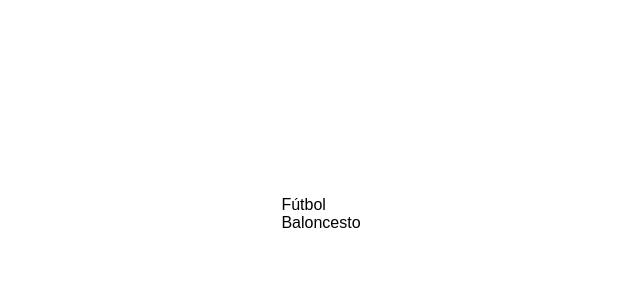
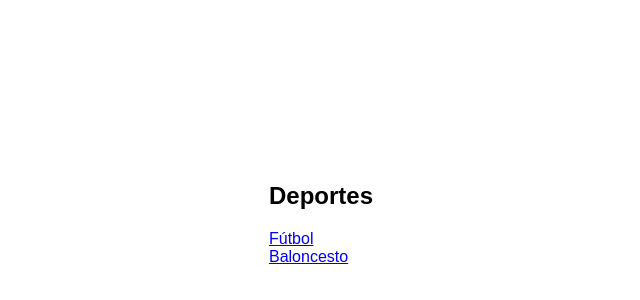
Before and after one commit to vmenflo/LosConvocados, a React (Vite) app in the folder frontend/: page /home in a window 1280 px wide. Shown: the part 186-486 px from the top of the page, without its empty margins (319-959 px from the left). Built offline with nearby package versions, Linux system fonts and the light colour scheme.

Commit message:
Home y ruta dinamica para deportes

```diff
--- a/frontend/src/App.tsx
+++ b/frontend/src/App.tsx
@@ -3,6 +3,7 @@ import { Routes, Route } from 'react-router-dom'
 import Login from './pages/Login'
 import Registro from './pages/Registro'
 import Home from './pages/Home'
+import Deporte from './pages/Deporte'
 
 
 function App() {
@@ -19,6 +20,8 @@ function App() {
 
             <Route path="/home" element={<Home />} />
 
+            <Route path="/deportes/:deporte" element={<Deporte />} />
+
 
         </Routes>
 
--- /dev/null
+++ b/frontend/src/pages/Deporte.tsx
@@ -0,0 +1,17 @@
+
+import { useParams } from 'react-router-dom'
+
+
+export default function Home(){
+
+    const { deporte } = useParams()
+
+
+    return(
+        <div>
+
+            { deporte === "futbol" ? <p>Entras por futbol</p>: <p>Entras por Baloncesto</p> }
+
+        </div>
+    )
+}
--- a/frontend/src/pages/Home.tsx
+++ b/frontend/src/pages/Home.tsx
@@ -1,12 +1,17 @@
-const deportes = ['Fútbol', 'Baloncesto']
+import { Link } from 'react-router-dom'
+const deportes = [{"id":1,"nombre":"Fútbol","url":"/deportes/futbol"},{"id":2,"nombre":"Baloncesto","url":"/deportes/baloncesto"}]
+
 
 export default function Home(){
+
+
     return(
         <div>
-
-            {deportes.map((deporte, indice)=> (<div key={indice}>
-                {deporte}
-            </div>))
+            <h2>Deportes</h2>
+            {deportes.map((deporte)=> (
+                <div className="tarjeta_deportes" key={deporte.id}>
+                    <Link to={deporte.url}>{deporte.nombre}</Link>
+                 </div>))
             }
 
         </div>
--- a/frontend/src/pages/Login.tsx
+++ b/frontend/src/pages/Login.tsx
@@ -1,12 +1,23 @@
 import '../css/login-registro.css'
-import { Link } from 'react-router-dom'
+import { Link, useNavigate } from 'react-router-dom'
+import type { FormEvent } from 'react'
+
+
 
 
 export default function Login(){
+
+const navigate = useNavigate()
+
+
+function handleSubmit(event: FormEvent<HTMLFormElement>) {   event.preventDefault()
+   navigate("/home")
+}
+
     return(
         <div className="vista-login-registro">
             <h2 className="titulo-login-registro">¿Quién juega hoy?</h2>
-            <form className="form-login-registro">
+            <form className="form-login-registro" onSubmit={handleSubmit}>
                 <label htmlFor="email">Email</label>
                 <input type="email" name="email" id="email" placeholder="Introduce tu email" className="campo-form"/>
                 <label htmlFor="password">contraseña</label>
```
